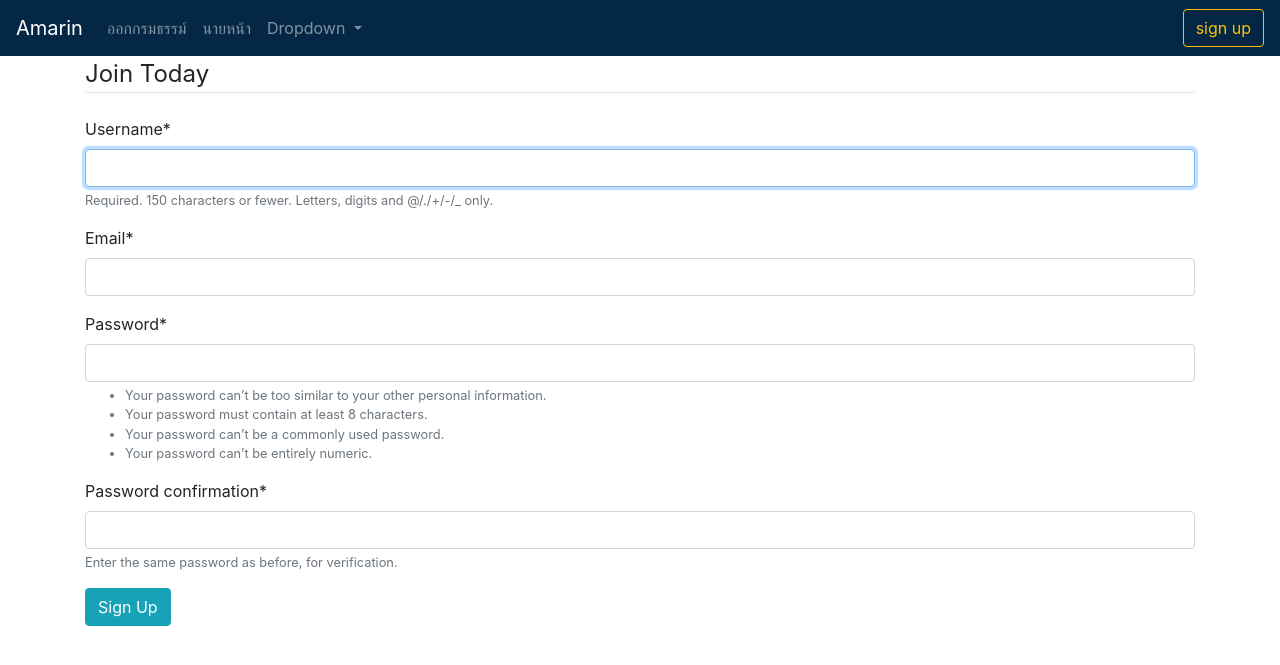
After one commit to bboomber/projectterm2, a Django app: page /signup/ in a window 1280 px wide. The commit adds this page. Shown: the top 665 px of the page. Run offline with Django 3.2, Linux system fonts and the light colour scheme; some libraries are stand-ins or nearby versions.

Commit message:
มีuser sign up ให้ลงทะเบียนได้ แล้วก้มีการเด้ง alert ไปหน้าemployeeว่าล้อกอินแล้วนะ + เพิ่มให้เห็นชื่อข้อมูลในหน้า admin __str__

```diff
--- a/mysite/employee_control/models.py
+++ b/mysite/employee_control/models.py
@@ -11,3 +11,5 @@ class Employee(models.Model):
     email = models.EmailField(max_length=30)
     address = models.CharField(max_length=200)
     remark = models.CharField(max_length=200)
+    def __str__(self):
+        return self.agent_code
--- a/mysite/employee_control/templates/employee_control/name.html
+++ b/mysite/employee_control/templates/employee_control/name.html
@@ -3,10 +3,10 @@
 
 {% load crispy_forms_tags %}
 <div class="container">
-    <form action="/thank/" method="post">
+    <form action="/employee/" method="post">
         {% csrf_token %}
         {{ form|crispy }}
-        <input type="submit" value="submit">
+        <button type="submit" class="btn btn-primary">Primary</button>
     </form>
 </div>
 
--- a/mysite/employee_control/views.py
+++ b/mysite/employee_control/views.py
@@ -18,7 +18,7 @@ def get_name(request):
     if request.method =='POST':
         form = Nameform(request.POST)
         if form.is_valid():
-            return HttpResponseRedirect('/thank/')
+            return HttpResponseRedirect('/employee/')
     else:
         form = Nameform()
     return render(request, 'employee_control/name.html', {'form': form})
--- a/mysite/mysite/settings.py
+++ b/mysite/mysite/settings.py
@@ -33,6 +33,7 @@ ALLOWED_HOSTS = []
 INSTALLED_APPS = [
     'employee_control.apps.EmployeeControlConfig',
     'register.apps.RegisterConfig',
+    'user.apps.UserConfig',
     'django.contrib.admin',
     'django.contrib.auth',
     'django.contrib.contenttypes',
--- a/mysite/mysite/templates/mysite/base.html
+++ b/mysite/mysite/templates/mysite/base.html
@@ -41,10 +41,20 @@
                 </li>
             </ul>
             <form class="form-inline my-2 my-lg-0">
-                <button class="btn btn-outline-light my-2 my-sm-0" type="submit">Button</button>
+                <a href="/signup/"><button class="btn btn-outline-warning my-2 my-sm-0" type="button">sign up</button></a>
             </form>
         </div>
     </nav>
+    {% if messages %}
+        {% for message in messages %}
+            <div class="alert alert-{{ message.tags }}">
+                {{ message }}
+            </div>
+        {% endfor %}
+    {% endif %}
+
+
+
     {% block content %}
 
     {% endblock %}
--- a/mysite/mysite/urls.py
+++ b/mysite/mysite/urls.py
@@ -1,8 +1,10 @@
 from django.contrib import admin
 from django.urls import include, path
+from user import views as user_views
 
 urlpatterns = [
     path('employee/', include('employee_control.urls')),
+    path('signup/', user_views.signup, name='signup'),
     path('register/', include('register.urls')),
     path('admin/', admin.site.urls),
 ]
--- /dev/null
+++ b/mysite/user/admin.py
@@ -0,0 +1,2 @@
+from django.contrib import admin
+# Register your models here.
--- /dev/null
+++ b/mysite/user/apps.py
@@ -0,0 +1,5 @@
+from django.apps import AppConfig
+
+
+class UserConfig(AppConfig):
+    name = 'user'
--- /dev/null
+++ b/mysite/user/forms.py
@@ -0,0 +1,10 @@
+from django import forms
+from django.contrib.auth.models import User
+from django.contrib.auth.forms import UserCreationForm
+
+class UserRegisterForm(UserCreationForm):
+    email = forms.EmailField()
+
+    class Meta:
+        model = User
+        fields = ['username', 'email','password1', 'password2']
--- /dev/null
+++ b/mysite/user/models.py
@@ -0,0 +1,3 @@
+from django.db import models
+
+# Create your models here.
--- /dev/null
+++ b/mysite/user/templates/user/signup.html
@@ -0,0 +1,19 @@
+{% extends "mysite/base.html" %}
+{% load crispy_forms_tags %}
+{% block content %}
+
+<div class="content-section container">
+    <form method="POST">
+        <fieldset class="form=group">
+            <legend class="border-bottom mb-4">Join Today</legend>
+            {% csrf_token %}
+            {{ form|crispy }}
+        </fieldset>
+        <div class="form-group">
+            <button class="btn btn-info" type="submit">Sign Up</button>
+        </div>
+    </form>
+
+</div>
+
+{% endblock %}
--- /dev/null
+++ b/mysite/user/tests.py
@@ -0,0 +1,3 @@
+from django.test import TestCase
+
+# Create your tests here.
--- /dev/null
+++ b/mysite/user/views.py
@@ -0,0 +1,20 @@
+from django.shortcuts import render, get_object_or_404, redirect
+from django.template import loader
+from django.contrib.auth.forms import UserCreationForm
+from django.contrib.auth import login as auth_login
+from django.contrib import messages
+
+from .forms import UserRegisterForm
+
+# Create your views here.
+def signup(request):
+    if request.method == 'POST':
+        form = UserRegisterForm(request.POST)
+        if form.is_valid():
+            form.save()
+            username = form.cleaned_data.get('username')
+            messages.success(request, f'Account created for {username}!')
+            return redirect('/employee')
+    else:
+        form = UserRegisterForm()
+    return render(request, 'user/signup.html', {'form': form})
```
Also changed, not shown: mysite/user/urls.py (added, +7 -0 lines), mysite/user/__init__.py (added), mysite/user/migrations/0001_initial.py (added), mysite/user/migrations/0002_delete_user.py (added), mysite/user/migrations/__init__.py (added).
